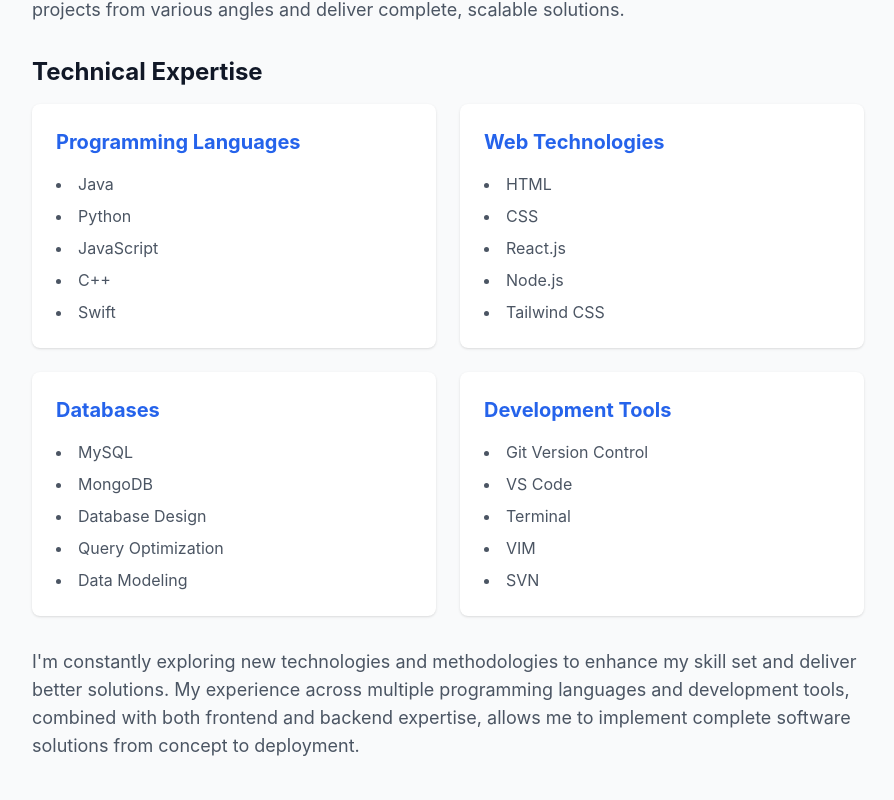
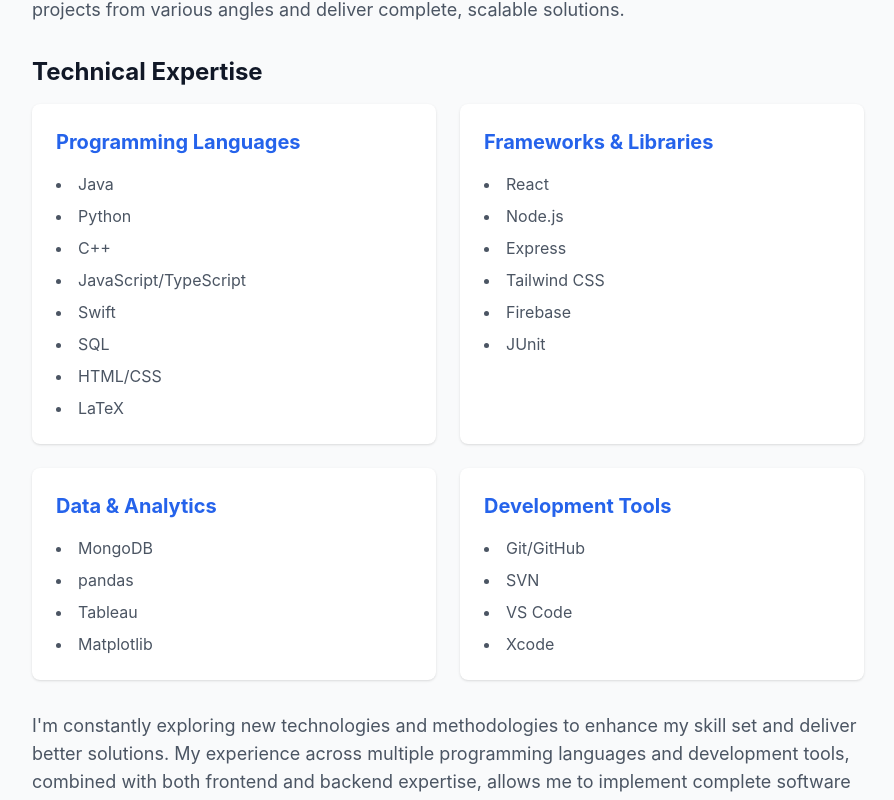
Before and after one commit to Abdalla2024/Abdalla2024.github.io, a React (Vite) app: page / in a window 1280 px wide. Shown: the part 1060-1860 px from the top of the page, without its empty margins (192-1086 px from the left). Built offline with nearby package versions, Linux system fonts and the light colour scheme.

Commit message:
Updated about section

```diff
--- a/src/pages/About.jsx
+++ b/src/pages/About.jsx
@@ -24,39 +24,41 @@ const About = () => {
             <ul className="list-disc list-inside space-y-2 text-gray-600 dark:text-gray-300">
               <li>Java</li>
               <li>Python</li>
-              <li>JavaScript</li>
               <li>C++</li>
+              <li>JavaScript/TypeScript</li>
               <li>Swift</li>
+              <li>SQL</li>
+              <li>HTML/CSS</li>
+              <li>LaTeX</li>
             </ul>
           </div>
           <div className="bg-white dark:bg-gray-800 p-6 rounded-lg shadow">
-            <h3 className="font-bold text-xl mb-4 text-blue-600 dark:text-blue-400">Web Technologies</h3>
+            <h3 className="font-bold text-xl mb-4 text-blue-600 dark:text-blue-400">Frameworks & Libraries</h3>
             <ul className="list-disc list-inside space-y-2 text-gray-600 dark:text-gray-300">
-              <li>HTML</li>
-              <li>CSS</li>
-              <li>React.js</li>
+              <li>React</li>
               <li>Node.js</li>
+              <li>Express</li>
               <li>Tailwind CSS</li>
+              <li>Firebase</li>
+              <li>JUnit</li>
             </ul>
           </div>
           <div className="bg-white dark:bg-gray-800 p-6 rounded-lg shadow">
-            <h3 className="font-bold text-xl mb-4 text-blue-600 dark:text-blue-400">Databases</h3>
+            <h3 className="font-bold text-xl mb-4 text-blue-600 dark:text-blue-400">Data & Analytics</h3>
             <ul className="list-disc list-inside space-y-2 text-gray-600 dark:text-gray-300">
-              <li>MySQL</li>
               <li>MongoDB</li>
-              <li>Database Design</li>
-              <li>Query Optimization</li>
-              <li>Data Modeling</li>
+              <li>pandas</li>
+              <li>Tableau</li>
+              <li>Matplotlib</li>
             </ul>
           </div>
           <div className="bg-white dark:bg-gray-800 p-6 rounded-lg shadow">
             <h3 className="font-bold text-xl mb-4 text-blue-600 dark:text-blue-400">Development Tools</h3>
             <ul className="list-disc list-inside space-y-2 text-gray-600 dark:text-gray-300">
-              <li>Git Version Control</li>
+              <li>Git/GitHub</li>
+              <li>SVN</li>
               <li>VS Code</li>
-              <li>Terminal</li>
-              <li>VIM</li>
-              <li>SVN</li>
+              <li>Xcode</li>
             </ul>
           </div>
         </div>
--- a/src/pages/Projects.jsx
+++ b/src/pages/Projects.jsx
@@ -7,7 +7,7 @@ const Projects = () => {
   const projects = [
     {
       title: 'University Marketplace',
-      description: '(In Progress) Online marketplace for students only. Students login with their university email and have a safe and convenient place to buy and sell items.',
+      description: 'Online marketplace for students only. Students login with their university email and have a safe and convenient place to buy and sell items.',
       technologies: ['MERN Stack', 'Tailwind CSS', 'Firebase'],
       image: marketplace,
       link: 'https://github.com/Abdalla2024/COSC484_Project'
```
